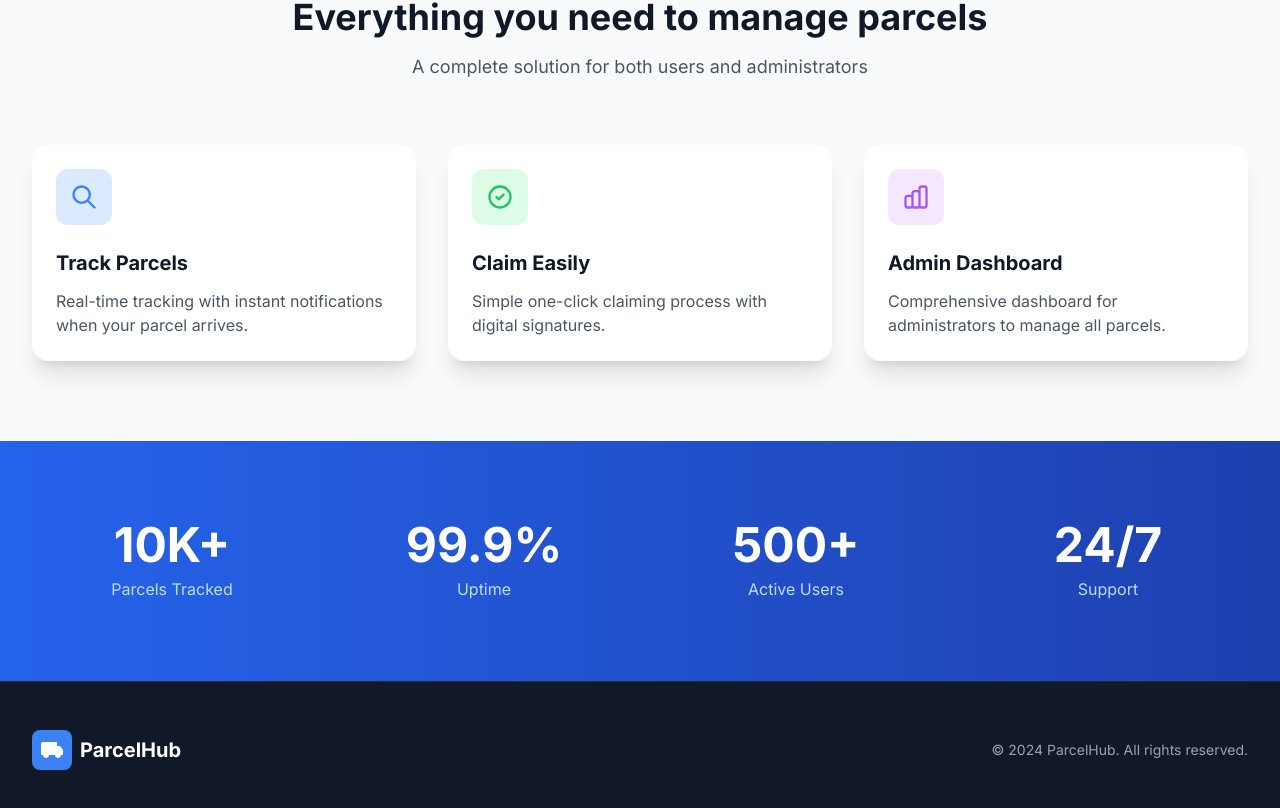
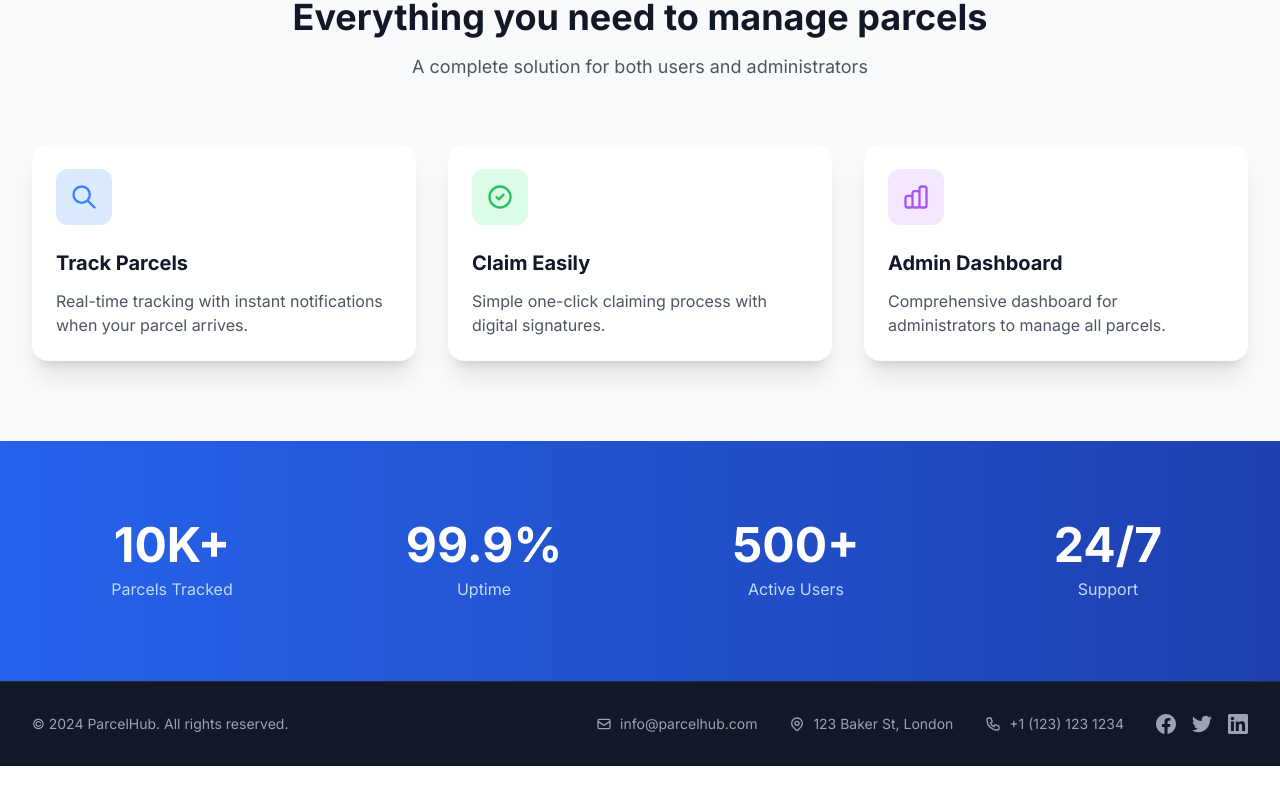
Before and after one commit to mohdnajmi639/parcelsystem, a React (Create React App) app in the folder frontend/: page / in a window 1280 px wide. Shown: the part 870-1678 px from the top of the page. After the commit the page ends 1636 px from the top, so only its background shows below. Built offline with nearby package versions, Linux system fonts and the light colour scheme.

Commit message:
test 1 branch

```diff
--- a/frontend/src/pages/HomePage.js
+++ b/frontend/src/pages/HomePage.js
@@ -157,20 +157,60 @@ const HomePage = () => {
             </section>
 
             {/* Footer */}
-            <footer className="py-12 px-4 sm:px-6 lg:px-8 bg-gray-900 dark:bg-black border-t border-gray-800">
+            <footer className="py-8 px-4 sm:px-6 lg:px-8 bg-gray-900 dark:bg-black border-t border-gray-800">
                 <div className="max-w-7xl mx-auto">
-                    <div className="flex flex-col md:flex-row items-center justify-between">
-                        <div className="flex items-center space-x-2 mb-4 md:mb-0">
-                            <div className="w-10 h-10 bg-primary-500 rounded-lg flex items-center justify-center">
-                                <svg className="w-6 h-6 text-white" fill="currentColor" viewBox="0 0 24 24">
-                                    <path d="M20 8h-3V4H3c-1.1 0-2 .9-2 2v11h2c0 1.66 1.34 3 3 3s3-1.34 3-3h6c0 1.66 1.34 3 3 3s3-1.34 3-3h2v-5l-3-4z" />
-                                </svg>
-                            </div>
-                            <span className="text-xl font-bold text-white">ParcelHub</span>
-                        </div>
+                    <div className="flex flex-col md:flex-row items-center justify-between gap-4">
+                        {/* Left Side - Copyright */}
                         <p className="text-gray-400 text-sm">
                             © 2024 ParcelHub. All rights reserved.
                         </p>
+
+                        {/* Right Side - Contact & Socials */}
+                        <div className="flex flex-col md:flex-row items-center space-y-4 md:space-y-0 md:space-x-8 text-sm text-gray-400">
+                            {/* Email */}
+                            <a href="mailto:info@parcelhub.com" className="flex items-center space-x-2 hover:text-white transition-colors">
+                                <svg className="w-4 h-4" fill="none" stroke="currentColor" viewBox="0 0 24 24">
+                                    <path strokeLinecap="round" strokeLinejoin="round" strokeWidth={2} d="M3 8l7.89 5.26a2 2 0 002.22 0L21 8M5 19h14a2 2 0 002-2V7a2 2 0 00-2-2H5a2 2 0 00-2 2v10a2 2 0 002 2z" />
+                                </svg>
+                                <span>info@parcelhub.com</span>
+                            </a>
+
+                            {/* Location */}
+                            <div className="flex items-center space-x-2 hover:text-white transition-colors cursor-default">
+                                <svg className="w-4 h-4" fill="none" stroke="currentColor" viewBox="0 0 24 24">
+                                    <path strokeLinecap="round" strokeLinejoin="round" strokeWidth={2} d="M17.657 16.657L13.414 20.9a1.998 1.998 0 01-2.827 0l-4.244-4.243a8 8 0 1111.314 0z" />
+                                    <path strokeLinecap="round" strokeLinejoin="round" strokeWidth={2} d="M15 11a3 3 0 11-6 0 3 3 0 016 0z" />
+                                </svg>
+                                <span>123 Baker St, London</span>
+                            </div>
+
+                            {/* Phone */}
+                            <a href="tel:+1234567890" className="flex items-center space-x-2 hover:text-white transition-colors">
+                                <svg className="w-4 h-4" fill="none" stroke="currentColor" viewBox="0 0 24 24">
+                                    <path strokeLinecap="round" strokeLinejoin="round" strokeWidth={2} d="M3 5a2 2 0 012-2h3.28a1 1 0 01.948.684l1.498 4.493a1 1 0 01-.502 1.21l-2.257 1.13a11.042 11.042 0 005.516 5.516l1.13-2.257a1 1 0 011.21-.502l4.493 1.498a1 1 0 01.684.949V19a2 2 0 01-2 2h-1C9.716 21 3 14.284 3 6V5z" />
+                                </svg>
+                                <span>+1 (123) 123 1234</span>
+                            </a>
+
+                            {/* Social Icons */}
+                            <div className="flex items-center space-x-4">
+                                <a href="#" className="hover:text-white transition-colors">
+                                    <svg className="w-5 h-5" fill="currentColor" viewBox="0 0 24 24">
+                                        <path d="M24 12.073c0-6.627-5.373-12-12-12s-12 5.373-12 12c0 5.99 4.388 10.954 10.125 11.854v-8.385H7.078v-3.47h3.047V9.43c0-3.007 1.792-4.669 4.533-4.669 1.312 0 2.686.235 2.686.235v2.953H15.83c-1.491 0-1.956.925-1.956 1.874v2.25h3.328l-.532 3.47h-2.796v8.385C19.612 23.027 24 18.062 24 12.073z" />
+                                    </svg>
+                                </a>
+                                <a href="#" className="hover:text-white transition-colors">
+                                    <svg className="w-5 h-5" fill="currentColor" viewBox="0 0 24 24">
+                                        <path d="M23.953 4.57a10 10 0 01-2.825.775 4.958 4.958 0 002.163-2.723c-.951.555-2.005.959-3.127 1.184a4.92 4.92 0 00-8.384 4.482C7.69 8.095 4.067 6.13 1.64 3.162a4.822 4.822 0 00-.666 2.475c0 1.71.87 3.213 2.188 4.096a4.904 4.904 0 01-2.228-.616v.06a4.923 4.923 0 003.946 4.827 4.996 4.996 0 01-2.212.085 4.936 4.936 0 004.604 3.417 9.867 9.867 0 01-6.102 2.105c-.39 0-.779-.023-1.17-.067a13.995 13.995 0 007.557 2.209c9.053 0 13.998-7.496 13.998-14.001 0-.21 0-.42-.015-.63A9.935 9.935 0 0024 4.59z" />
+                                    </svg>
+                                </a>
+                                <a href="#" className="hover:text-white transition-colors">
+                                    <svg className="w-5 h-5" fill="currentColor" viewBox="0 0 24 24">
+                                        <path d="M20.447 20.452h-3.554v-5.569c0-1.328-.027-3.037-1.852-3.037-1.853 0-2.136 1.445-2.136 2.939v5.667H9.351V9h3.414v1.561h.046c.477-.9 1.637-1.85 3.37-1.85 3.601 0 4.267 2.37 4.267 5.455v6.286zM5.337 7.433c-1.144 0-2.063-.926-2.063-2.065 0-1.138.92-2.063 2.063-2.063 1.14 0 2.064.925 2.064 2.063 0 1.139-.925 2.065-2.064 2.065zm1.782 13.019H3.555V9h3.564v11.452zM22.225 0H1.771C.792 0 0 .774 0 1.729v20.542C0 23.227.792 24 1.771 24h20.451C23.2 24 24 23.227 24 22.271V1.729C24 .774 23.2 0 22.222 0h.003z" />
+                                    </svg>
+                                </a>
+                            </div>
+                        </div>
                     </div>
                 </div>
             </footer>
```
